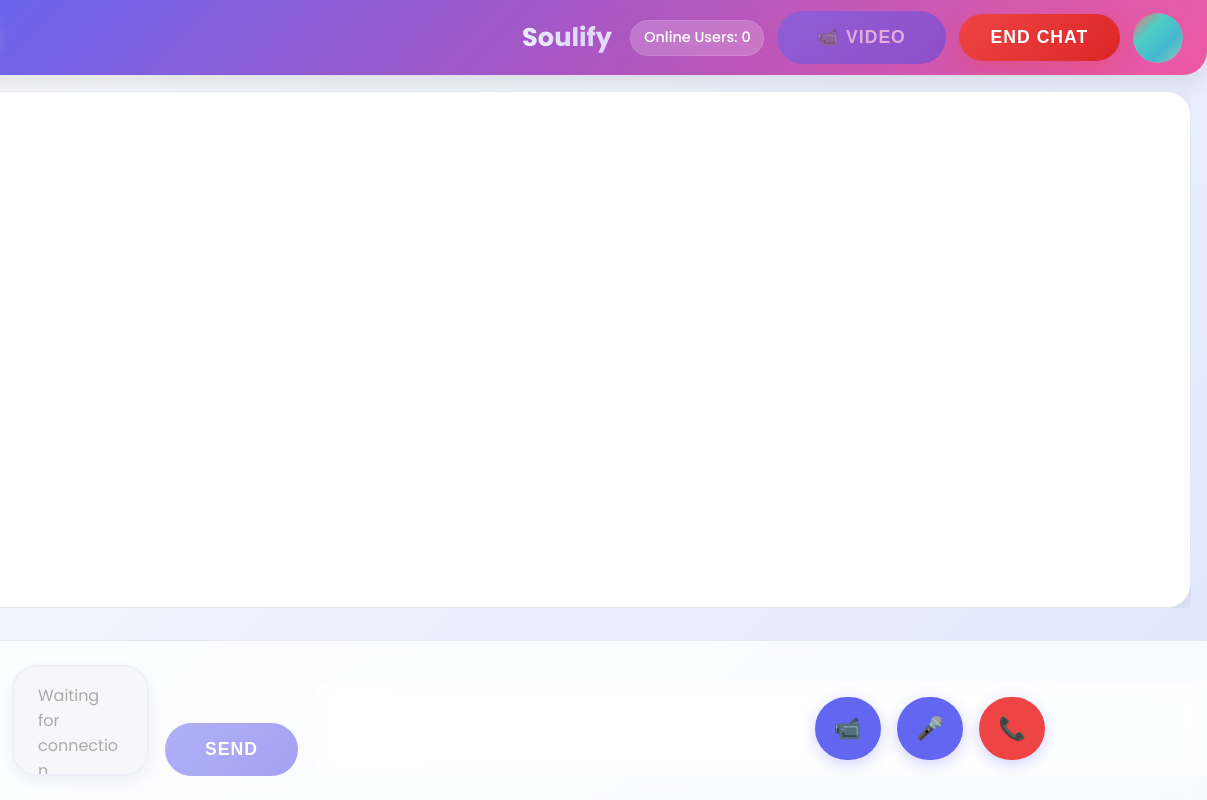
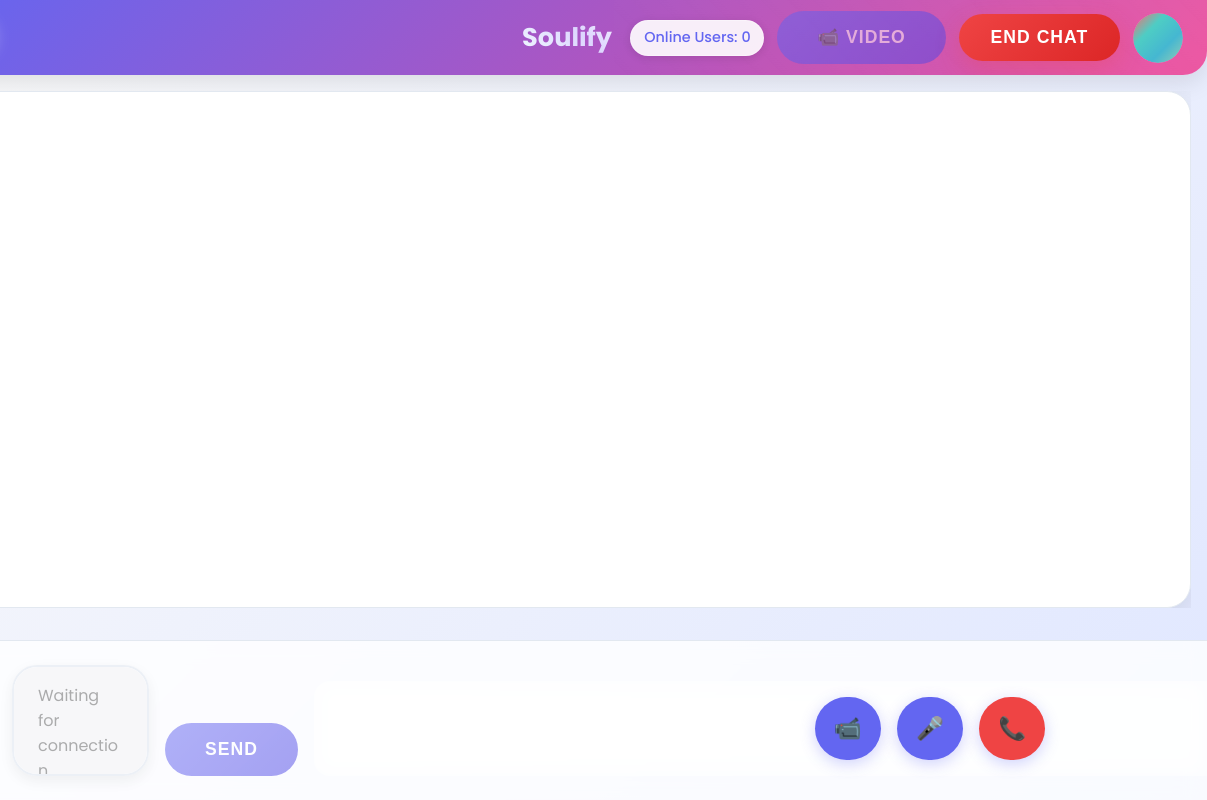
Before and after one commit to sohamx5800/soulify-v.2.0.1, a website: page public/chat.html in a window 1280 px wide. Shown: the full height of the page, 73-1280 px from the left. Drawn offline with nearby package versions, Linux system fonts and the light colour scheme; no server answers; sample sign-in values are in the browser's storage.

Commit message:
Update: modified files and added new code

```diff
--- a/public/style.css
+++ b/public/style.css
@@ -175,12 +175,14 @@ header::before {
 
 #onlineUsers {
   font-weight: 500;
-  background: rgba(255, 255, 255, 0.2);
+  background: rgba(255, 255, 255, 0.9);
+  color: var(--primary-color);
   padding: 0.4rem 0.8rem;
   border-radius: 20px;
   backdrop-filter: blur(10px);
-  border: 1px solid rgba(255, 255, 255, 0.1);
+  border: 1px solid rgba(255, 255, 255, 0.3);
   font-size: 0.9rem;
+  box-shadow: 0 2px 8px rgba(0, 0, 0, 0.1);
 }
 
 .soulify-text {
@@ -667,14 +669,17 @@ body > #container > footer {
 
 #chatContainer header #onlineUsers {
   font-weight: 500;
-  background: rgba(255, 255, 255, 0.2);
+  background: rgba(255, 255, 255, 0.9);
+  color: var(--primary-color);
   padding: 0.4rem 0.8rem;
   border-radius: 20px;
   backdrop-filter: blur(10px);
-  border: 1px solid rgba(255, 255, 255, 0.1);
+  border: 1px solid rgba(255, 255, 255, 0.3);
   white-space: nowrap;
   font-size: 0.9rem;
-}
+  box-shadow: 0 2px 8px rgba(0, 0, 0, 0.1);
+}
+
 
 /* Responsive Design */
 @media (max-width: 768px) {
```
